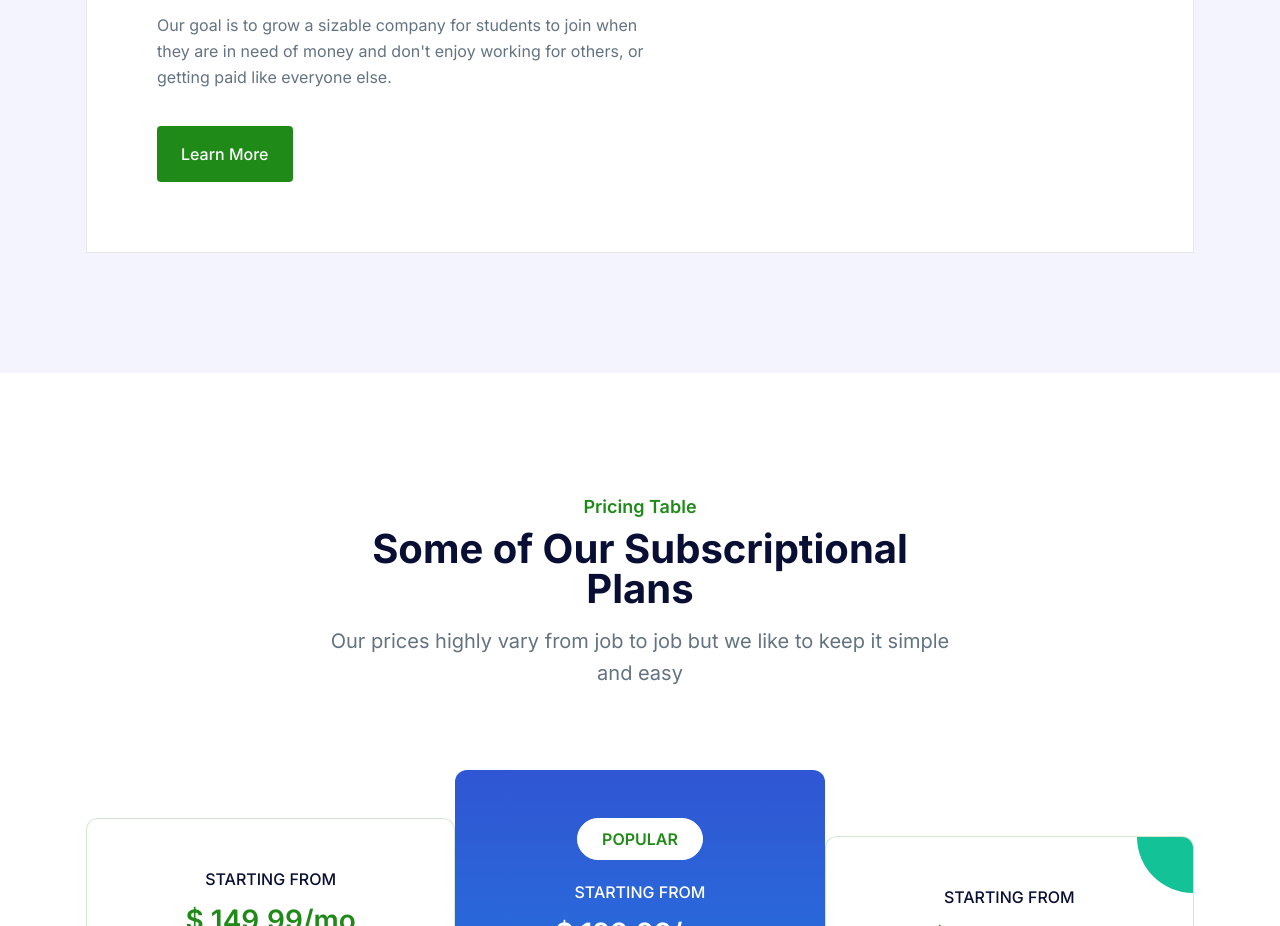
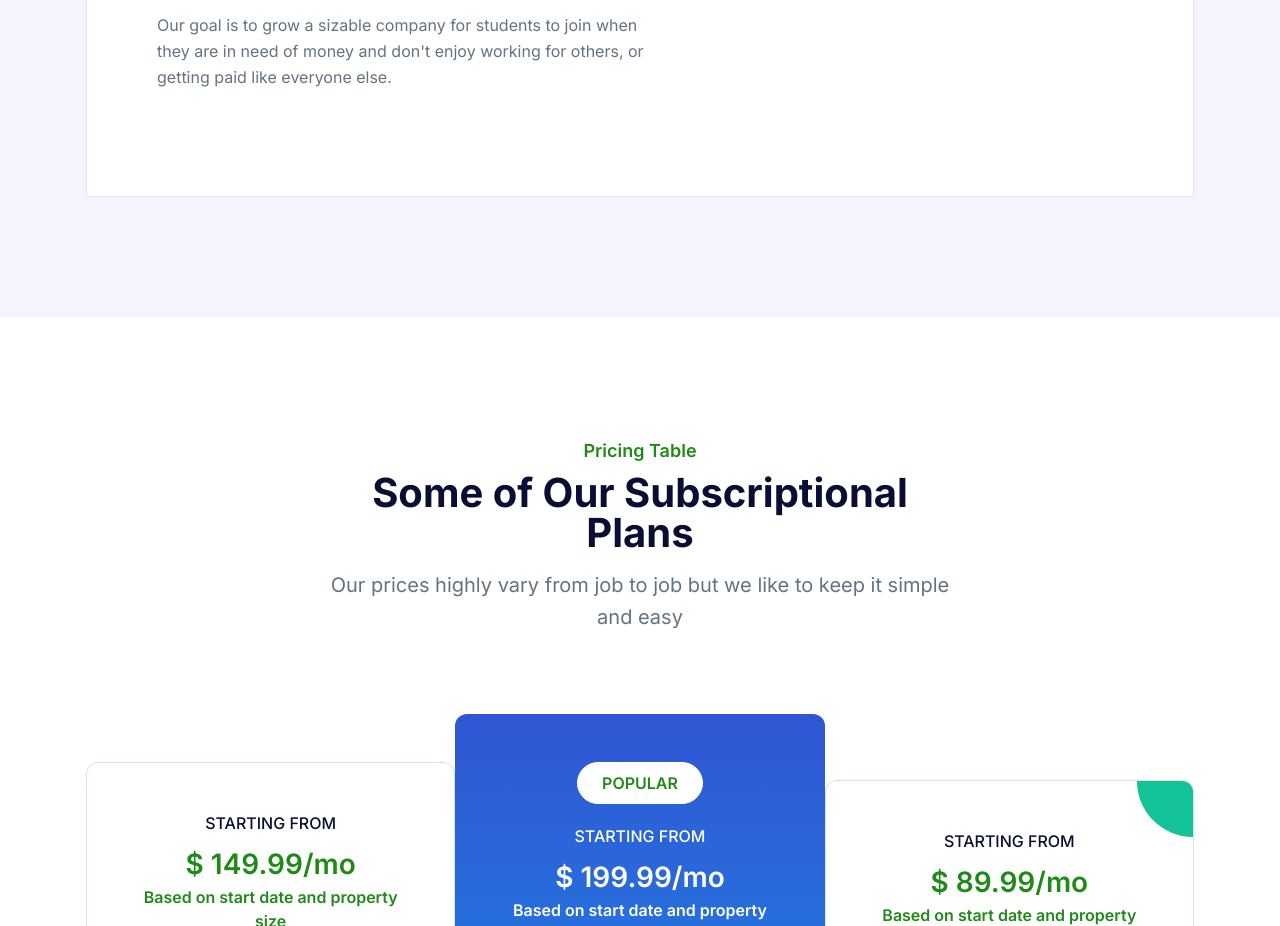
Before and after one commit to Jack-Saylor/SayNelloOutdoors.com, a plain HTML site: page index.html in a window 1280 px wide. Shown: the part 2180-3106 px from the top of the page. Drawn offline with nearby package versions, Linux system fonts and the light colour scheme.

Commit message:
Update index.html

```diff
--- a/index.html
+++ b/index.html
@@ -644,24 +644,6 @@
                     when they are in need of money and don't enjoy working for
                     others, or getting paid like everyone else.
                   </p>
-                  <a href="javascript:void(0)" class="
-                      inline-flex
-                      items-center
-                      justify-center
-                      py-4
-                      px-6
-                      rounded
-                      text-white
-                      bg-primary
-                      text-base
-                      font-medium
-                      hover:bg-opacity-90 hover:shadow-lg
-                      transition
-                      duration-300
-                      ease-in-out
-                    ">
-                    Learn More
-                  </a>
                 </div>
               </div>
             </div>
```
